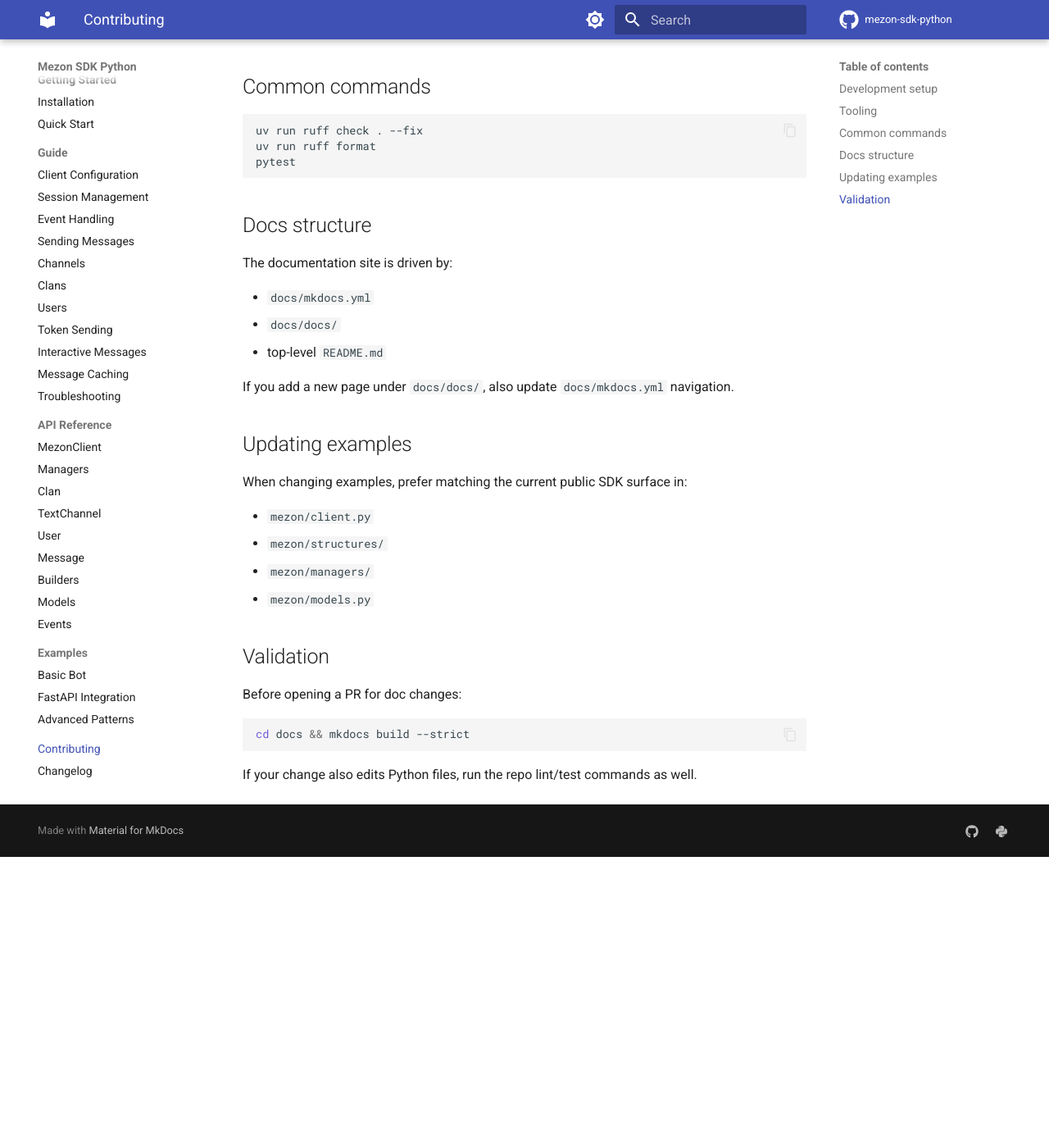
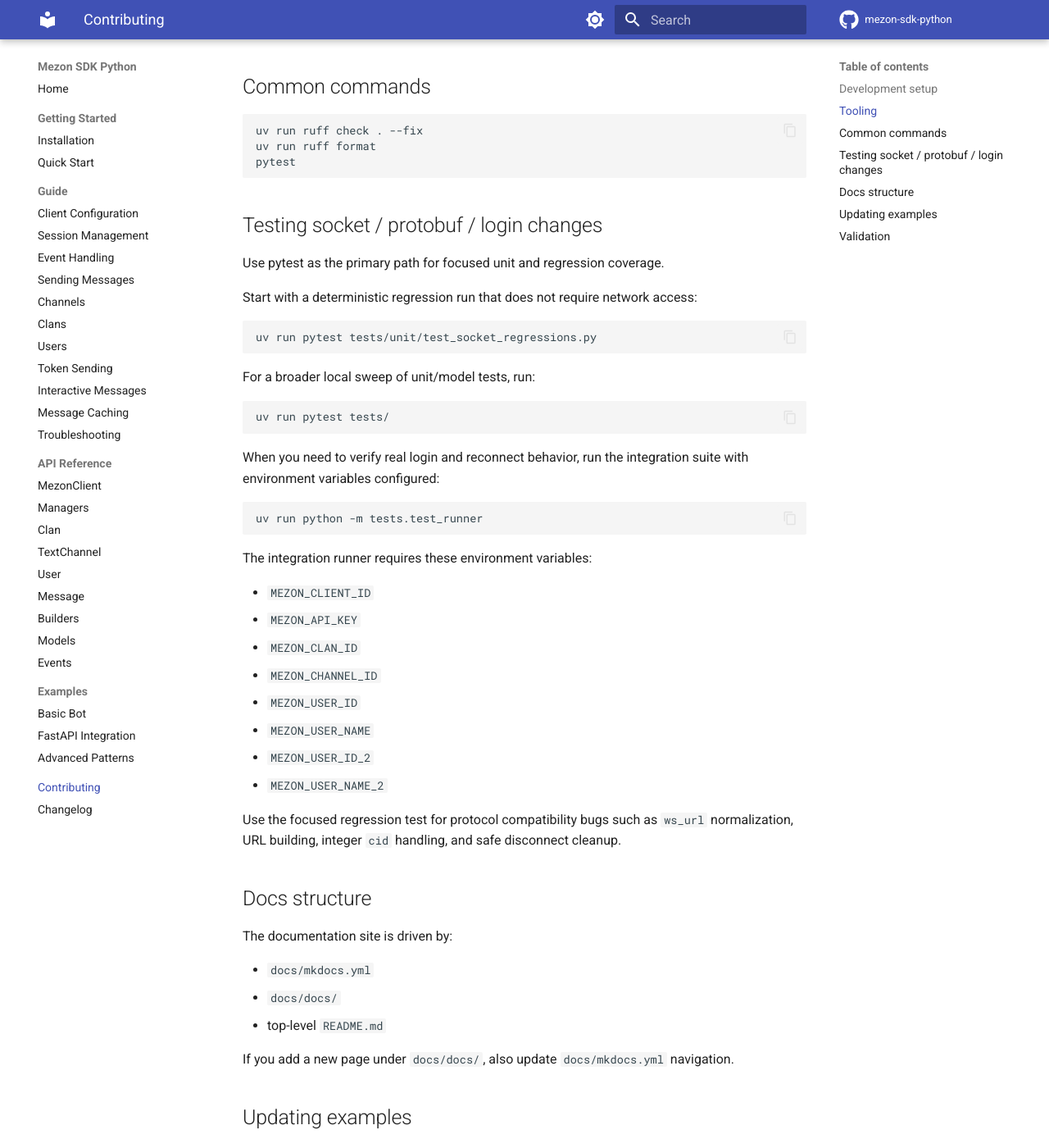
Before and after one commit to phuvinh010701/mezon-sdk-python, an MkDocs documentation site: the page built from docs/docs/contributing.md, in a window 1280 px wide and 1400 px high, scrolled down 486 px. Shown: the whole window at 82% size. Built offline with MkDocs 1.6.1 and Material for MkDocs 9.7.7, drawn with Linux system fonts in a browser that asks for light colours; comment, search, counter and statistics services are not loaded; before the commit the page ends 1531 px from its top, so only the background shows below that.

````diff
--- a/docs/docs/contributing.md
+++ b/docs/docs/contributing.md
@@ -23,6 +23,41 @@
 uv run ruff format
 pytest
 ```
+
+## Testing socket / protobuf / login changes
+
+Use pytest as the primary path for focused unit and regression coverage.
+
+Start with a deterministic regression run that does not require network access:
+
+```bash
+uv run pytest tests/unit/test_socket_regressions.py
+```
+
+For a broader local sweep of unit/model tests, run:
+
+```bash
+uv run pytest tests/
+```
+
+When you need to verify real login and reconnect behavior, run the integration suite with environment variables configured:
+
+```bash
+uv run python -m tests.test_runner
+```
+
+The integration runner requires these environment variables:
+
+- `MEZON_CLIENT_ID`
+- `MEZON_API_KEY`
+- `MEZON_CLAN_ID`
+- `MEZON_CHANNEL_ID`
+- `MEZON_USER_ID`
+- `MEZON_USER_NAME`
+- `MEZON_USER_ID_2`
+- `MEZON_USER_NAME_2`
+
+Use the focused regression test for protocol compatibility bugs such as `ws_url` normalization, URL building, integer `cid` handling, and safe disconnect cleanup.
 
 ## Docs structure
 
````
Also changed, not shown: 2 other files.
